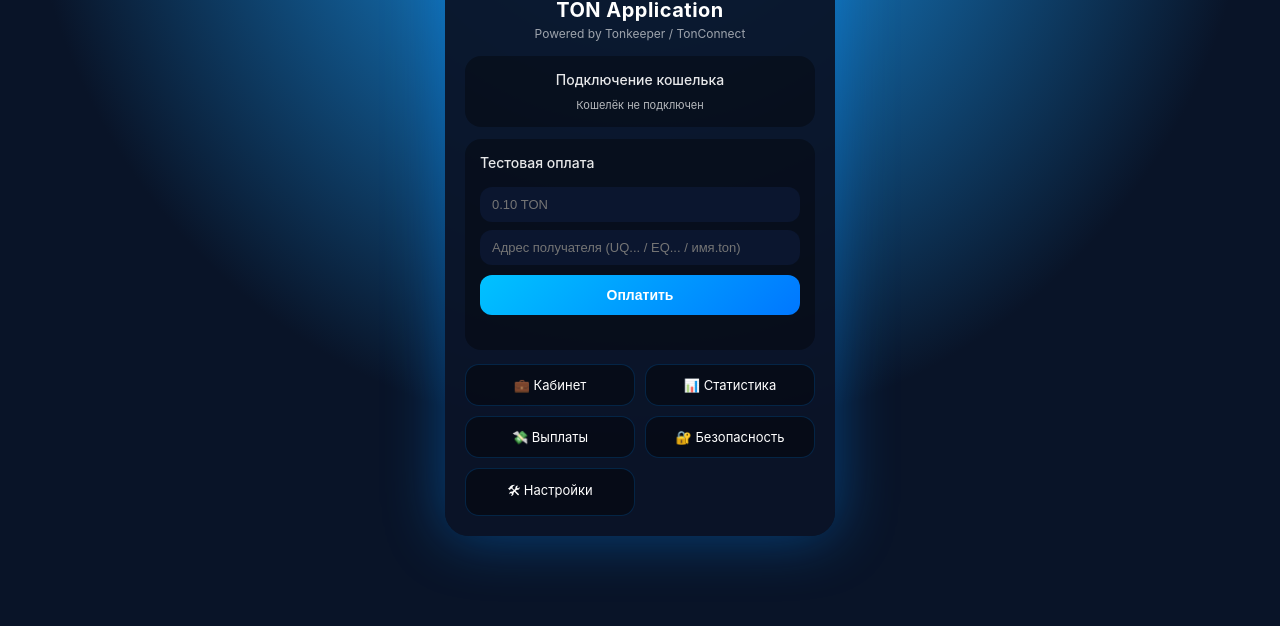
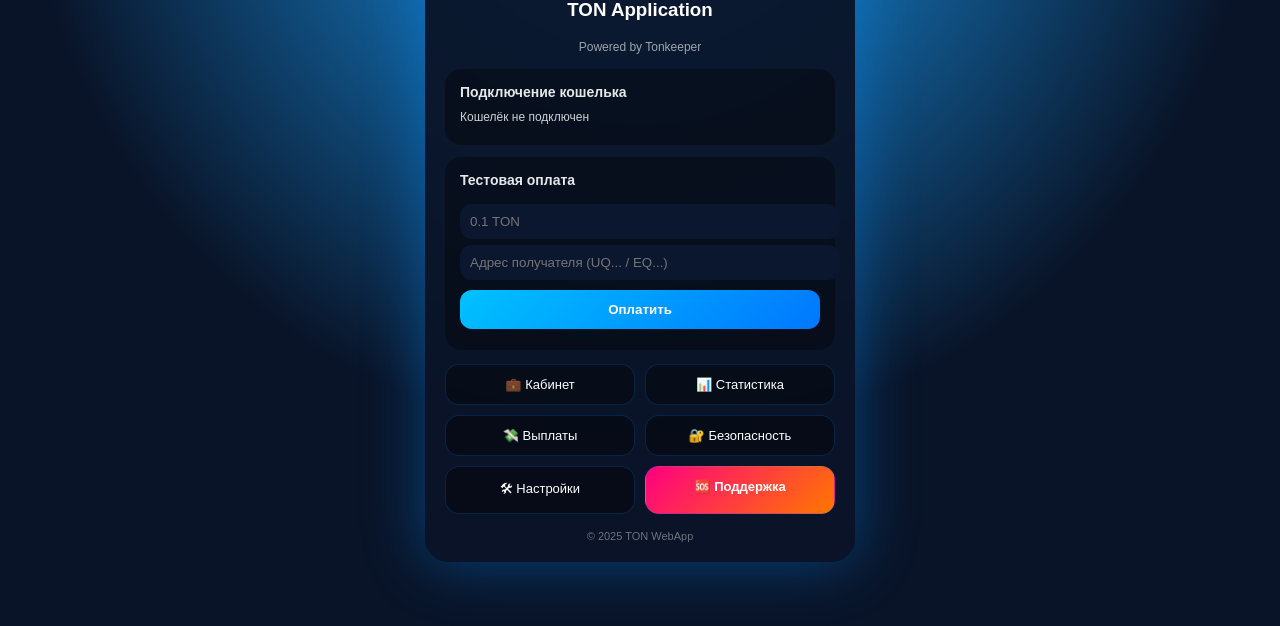
Before and after one commit to workingchat77-bot/ton-app, a plain HTML site: page index.html in a window 1280 px wide. Shown: the part 174-800 px from the top of the page. Drawn offline with Linux system fonts and the light colour scheme; a script that the page names is missing.

Commit message:
Update index.html

```diff
--- a/index.html
+++ b/index.html
@@ -4,18 +4,13 @@
   <meta charset="UTF-8">
   <title>TON WebApp</title>
 
-  <!-- TonConnect UI -->
   <script src="https://unpkg.com/@tonconnect/ui@latest/dist/tonconnect-ui.min.js"></script>
 
   <style>
-    * {
-      box-sizing: border-box;
-    }
-
     body {
       margin: 0;
       min-height: 100vh;
-      font-family: -apple-system, BlinkMacSystemFont, "Segoe UI", Roboto, Arial, sans-serif;
+      font-family: Arial, sans-serif;
       background: radial-gradient(circle at top, #1aa3ff, #091428 60%);
       display: flex;
       justify-content: center;
@@ -30,8 +25,6 @@
       border-radius: 24px;
       box-shadow: 0 0 60px rgba(0, 140, 255, 0.4);
       padding: 20px;
-      position: relative;
-      overflow: hidden;
     }
 
     .header {
@@ -40,22 +33,10 @@
     }
 
     .header img {
-      width: 48px;
-      height: 48px;
+      width: 56px;
+      height: 56px;
       border-radius: 16px;
       margin-bottom: 10px;
-    }
-
-    .header h1 {
-      font-size: 20px;
-      margin: 0;
-      letter-spacing: 0.5px;
-    }
-
-    .header p {
-      font-size: 12px;
-      opacity: 0.6;
-      margin-top: 4px;
     }
 
     .panel {
@@ -68,31 +49,25 @@
     .panel h3 {
       margin: 0 0 10px 0;
       font-size: 14px;
-      font-weight: 500;
       opacity: 0.9;
     }
 
-    .wallet-box {
-      text-align: center;
-    }
-
-    #wallet-address {
-      font-size: 11px;
-      opacity: 0.7;
-      margin-top: 8px;
+    #wallet-address,
+    #wallet-balance {
+      font-size: 12px;
+      opacity: 0.8;
+      margin-top: 6px;
       word-break: break-all;
     }
 
     .pay-box input {
       width: 100%;
-      padding: 10px 12px;
+      padding: 10px;
       border-radius: 12px;
       border: none;
-      outline: none;
+      margin-top: 6px;
       background: #0b162f;
       color: white;
-      margin-top: 6px;
-      font-size: 13px;
     }
 
     .pay-box button {
@@ -102,21 +77,14 @@
       border-radius: 12px;
       border: none;
       background: linear-gradient(135deg, #00c2ff, #0077ff);
+      font-weight: bold;
       color: white;
-      font-weight: bold;
-      cursor: pointer;
-      font-size: 14px;
-    }
-
-    .pay-box button:hover {
-      opacity: 0.9;
     }
 
     #pay-status {
       font-size: 11px;
       margin-top: 6px;
       opacity: 0.8;
-      min-height: 14px;
     }
 
     .actions {
@@ -135,13 +103,12 @@
       padding: 12px;
       text-align: center;
       font-size: 13px;
-      cursor: pointer;
       border: 1px solid rgba(0,140,255,0.2);
     }
 
-    .action-btn:hover {
-      border-color: #1aa3ff;
-      box-shadow: 0 0 15px rgba(0,140,255,0.4);
+    .support-btn {
+      background: linear-gradient(135deg, #ff0080, #ff7700);
+      font-weight: bold;
     }
 
     .footer {
@@ -152,39 +119,28 @@
     }
   </style>
 </head>
-
 <body>
 
   <div class="app">
 
     <div class="header">
-      <img src="icon.png" alt="icon">
-      <h1>TON Application</h1>
-      <p>Powered by Tonkeeper / TonConnect</p>
+      <img src="icon.png">
+      <h3>TON Application</h3>
+      <p style="opacity:0.6;font-size:12px;">Powered by Tonkeeper</p>
     </div>
 
-    <div class="panel wallet-box">
+    <div class="panel">
       <h3>Подключение кошелька</h3>
       <div id="ton-connect-button"></div>
       <div id="wallet-address">Кошелёк не подключен</div>
+      <div id="wallet-balance"></div>
     </div>
 
     <div class="panel pay-box">
       <h3>Тестовая оплата</h3>
 
-      <input
-        id="pay-amount"
-        type="number"
-        placeholder="0.10 TON"
-        step="0.01"
-      >
-
-      <input
-        id="pay-to"
-        type="text"
-        placeholder="Адрес получателя (UQ... / EQ... / имя.ton)"
-        style="margin-top:8px;"
-      >
+      <input id="pay-amount" type="number" placeholder="0.1 TON" step="0.01">
+      <input id="pay-to" type="text" placeholder="Адрес получателя (UQ... / EQ...)">
 
       <button id="pay-btn">Оплатить</button>
       <div id="pay-status"></div>
@@ -196,4 +152,20 @@
       <div class="action-btn">💸 Выплаты</div>
       <div class="action-btn">🔐 Безопасность</div>
       <div class="action-btn">🛠 Настройки</div>
-      <a
+
+      <a class="action-btn support-btn"
+         href="https://t.me/TonSupportRU"
+         target="_blank">
+         🆘 Поддержка
+      </a>
+    </div>
+
+    <div class="footer">
+      © 2025 TON WebApp
+    </div>
+
+  </div>
+
+  <script src="main.js"></script>
+</body>
+</html>
```
